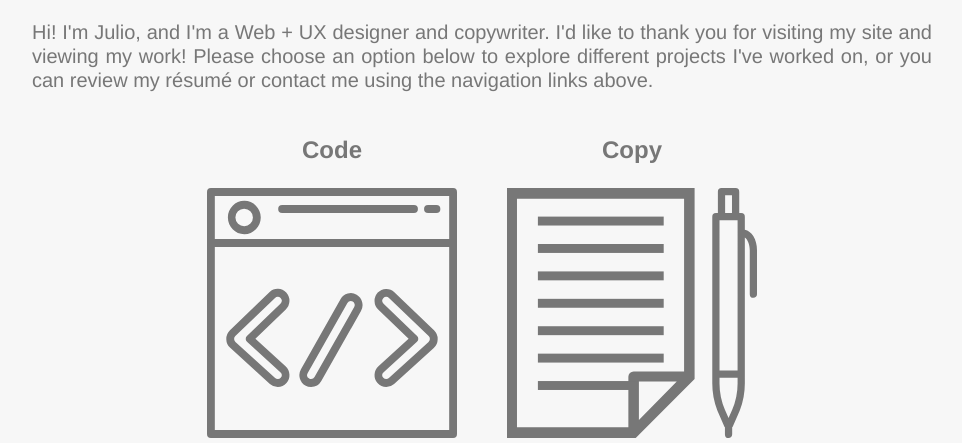
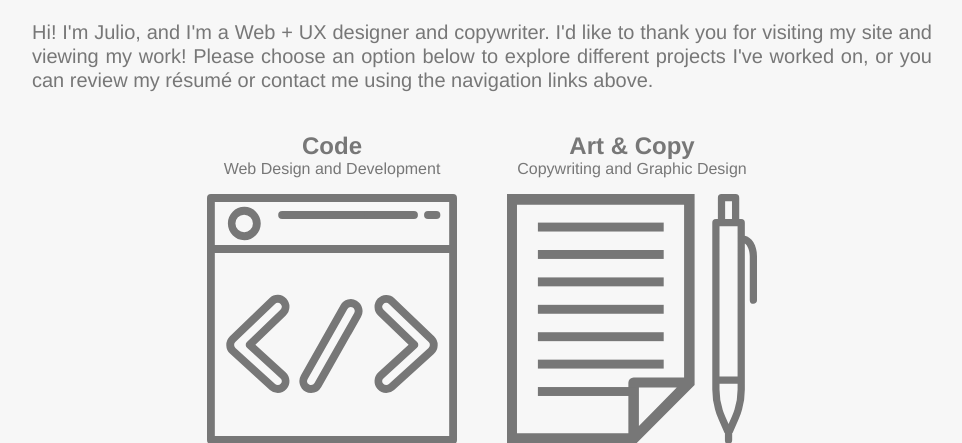
Before and after one commit to jaenlle/portfolio-site, a PHP site: page / in a window 1280 px wide. Shown: the part 354-797 px from the top of the page, without its empty margins (158-1120 px from the left). Run offline with PHP 8.4, Linux system fonts and the light colour scheme; some libraries are stand-ins or nearby versions.

Commit message:
Modify home icons

```diff
--- a/css/home.css
+++ b/css/home.css
@@ -47,8 +47,15 @@ This file contains styling for elemenets that appear on the homepage.
     margin: 0 auto;
 }
 
+.work-icon h2,
 .work-icon p {
     text-align: center;
-    font-weight: bold;
-    font-size: 1.5em;
 }
+
+.work-icon h2 {
+    margin-bottom: 0;
+}
+
+.work-icon p {
+    margin-top: 0;
+}
--- a/index.html
+++ b/index.html
@@ -34,6 +34,7 @@
             </nav>
         </header>
         <main id="home">
+            <h1 style="display: none;">Julio Aenlle | UX + Web Designer / Copywriter / Creative</h1>
 
         <!-- the viewable-on-fullscreen makes any element with the class invisible on any screen less than 674px wide. The class is styled on main.css not home.css -->
             <div class="viewable-on-fullscreen">
@@ -53,11 +54,18 @@
 
             <article id="homepage">
                 <section class="work-icon">
-                    <a href="/web-and-ux-design-and-development-projects.html" title="View My Web + UX Design/Development Projects"><p>Code</p><img src="http://www.julioaenlle.com/img/home/homepage-grey.svg" alt="Web + UX Design/Development Project icon"></a>
+                    <a href="/web-and-ux-design-and-development-projects.html" title="View My Web + UX Design/Development Projects">
+                        <h2>Code</h2>
+                        <p>Web Design and Development</p>
+                        <img src="http://www.julioaenlle.com/img/home/homepage-grey.svg" alt="Web + UX Design/Development Project icon">
+                    </a>
                 </section>
 
                 <section class="work-icon">
-                    <a href="/copywriting-projects.html" title="View My Copywriting Projects"><p>Copy</p><img src="http://www.julioaenlle.com/img/home/copy-grey.svg" alt="Copywriting Projects icon" title="Copywriting Projects"></a>
+                    <a href="/copywriting-projects.html" title="View My Copywriting Projects">
+                        <h2>Art &amp; Copy</h2>
+                        <p>Copywriting and Graphic Design</p>
+                        <img src="http://www.julioaenlle.com/img/home/copy-grey.svg" alt="Copywriting Projects icon" title="Copywriting Projects"></a>
                 </section>
             </article>
         </main>
```
